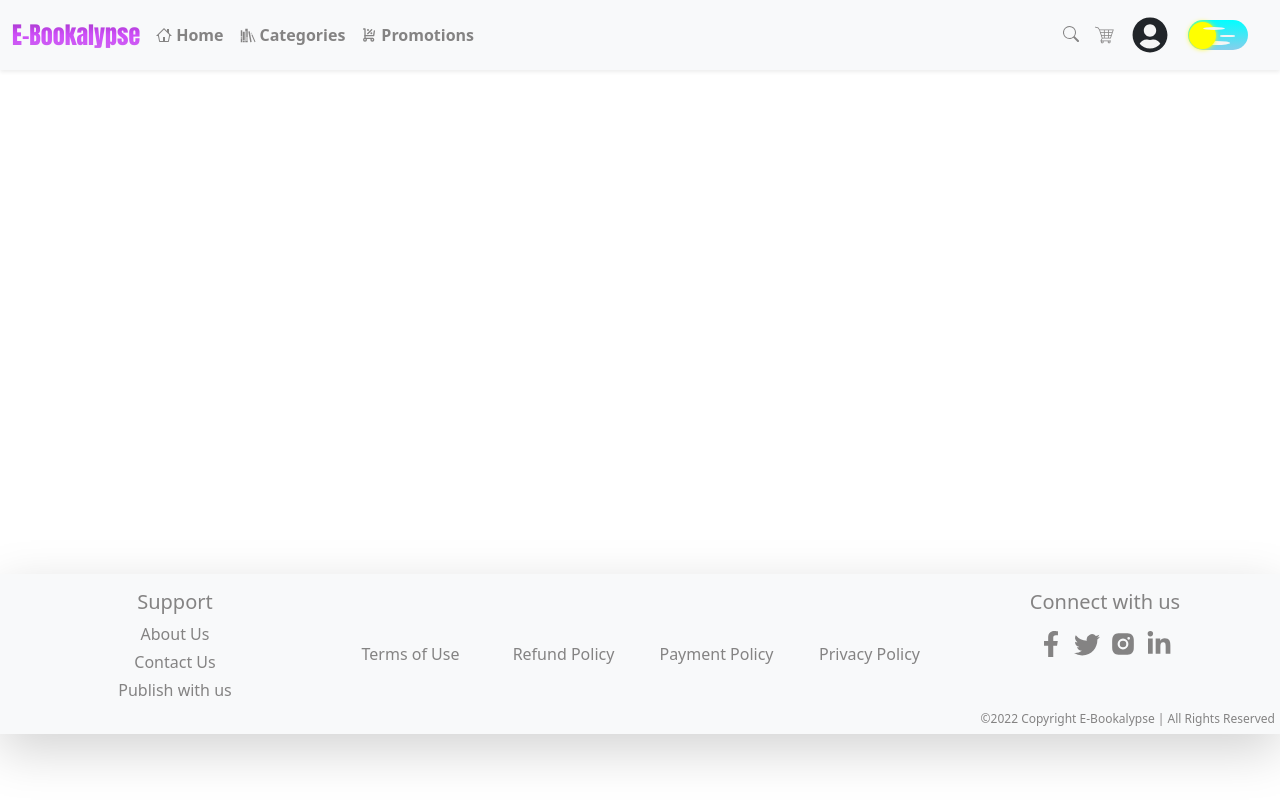
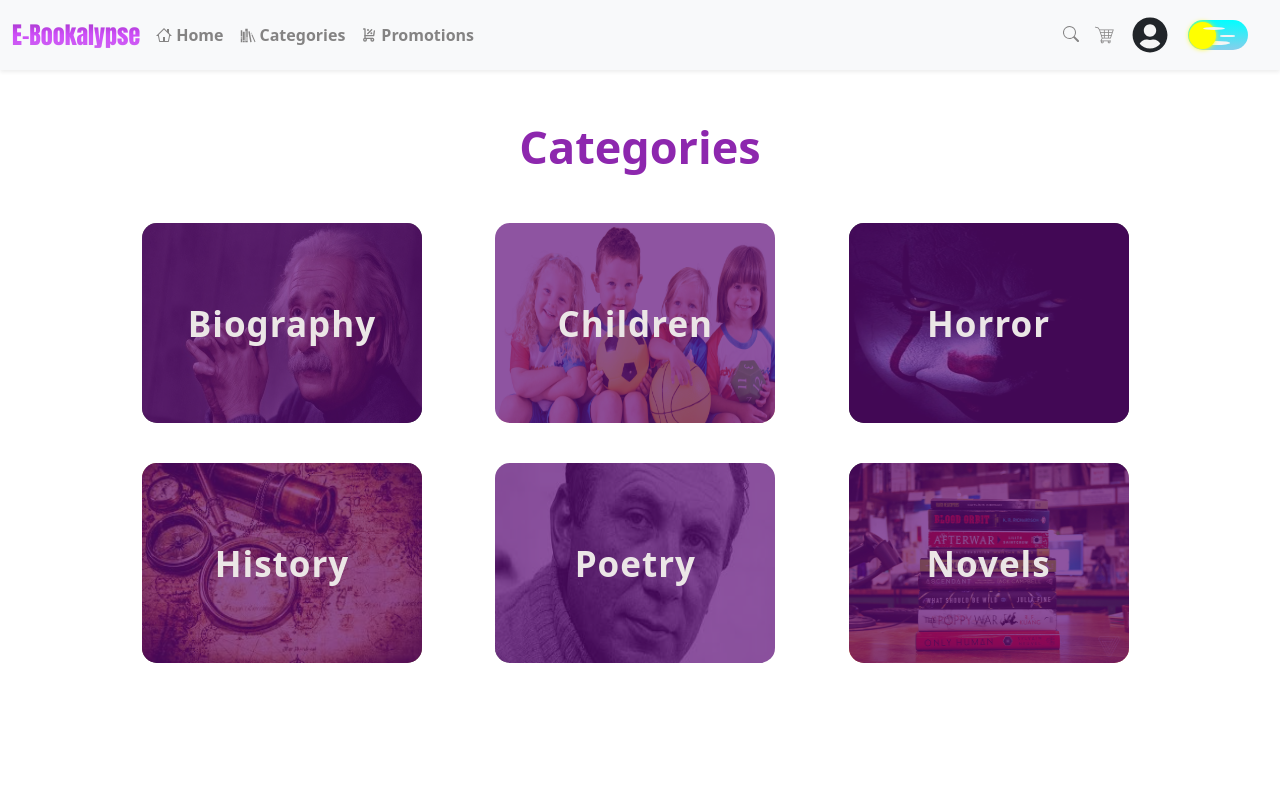
Before and after one commit to nedaagehad/E-Bookalypse-Book-Store, a React (Create React App) app: page /categories in a window 1280 px wide. Shown: the top 800 px of the page. Built offline with nearby package versions, Linux system fonts and the light colour scheme.

Commit message:
category entry page - category list

```diff
--- /dev/null
+++ b/src/components/CategoryCard/CategoryCard.js
@@ -0,0 +1,17 @@
+import React from 'react'
+import classes from './CategoryCard.module.css'
+
+const CategoryCard = props => {
+    return (
+        <div className={`col-md-4 col-sm-12 col-xs-12`}>
+            <div className={classes.Category_Card}>
+                <div className={classes.Card_Overlay}>
+                    <h2>{props.alt}</h2>
+                </div>
+                <img src={props.img} alt={props.alt}/>
+            </div>
+        </div>
+  )
+}
+
+export default CategoryCard
--- /dev/null
+++ b/src/components/CategoryCard/CategoryCard.module.css
@@ -0,0 +1,43 @@
+.Category_Card{
+    width: 85%;
+    margin: auto;
+    height: 200px;
+    border-radius: 15px;
+    margin: 20px;
+}
+.Category_Card img{
+    display: block;
+    position: relative;
+    bottom: 200px;
+    width: 100%;
+    height: inherit;
+    border-radius: 15px;
+    cursor: pointer;
+}
+.Card_Overlay{
+    width: 100%;
+    height: inherit;
+    position: relative;
+    z-index: 3;
+    background-color: rgba(94, 12, 121, 0.7);
+    border-radius: 15px;
+    cursor: pointer;
+    transition: background-color 0.5s;
+}
+.Card_Overlay h2{
+    text-align: center;
+    position: relative;
+    top: 40%;
+    font-weight: 700;
+    font-size: 35px;
+    color: #EBE6E6;
+    height: 30px;
+    letter-spacing: 1px;
+    transition: color 0.5s;
+}
+.Card_Overlay:hover{
+    background-color: transparent;
+}
+.Card_Overlay h2:hover{
+    color: transparent;
+}
--- /dev/null
+++ b/src/components/CategoryList/CategoryList.js
@@ -0,0 +1,15 @@
+import React from 'react'
+import classes from './CategoryList.module.css'
+
+const CategoryList = props=> {
+  return (
+      <div className={`container`}>
+          <div className={`row ${classes.category_list}`}>
+                <h1>Categories</h1>
+                {props.children}
+          </div>
+        </div>
+  )
+}
+
+export default CategoryList
--- /dev/null
+++ b/src/components/CategoryList/CategoryList.module.css
@@ -0,0 +1,17 @@
+.category_list{
+    padding: 40px;
+}
+.category_list h1{
+    font-weight: 600;
+    font-size: 45px;
+    line-height: 73px;
+    color: #8D27AE;
+    text-align: center;
+    margin-bottom: 20px;
+}
+@media(max-width:400px)
+{
+    .category_list h1{
+        font-size: 30px;
+    }
+}
--- a/src/components/TrendingBooksUp/TrendingBooksUp.module.css
+++ b/src/components/TrendingBooksUp/TrendingBooksUp.module.css
@@ -1,6 +1,6 @@
 .App {
   width: 50%;
-  margin: 5rem auto;
+  margin: auto;
   height: 570px;
   margin-bottom: -10% !important;
 }
@@ -76,10 +76,9 @@ img.trendBook{
 
 .h5{
   color:#8D27AE !important;
-  margin-top: 15px!important;
   margin-bottom: 0rem !important;
   margin-top: 0rem !important;
-  margin-left: 38% !important;
+  text-align: center;
   font-size: xx-large!important;
   font-weight: bold!important;
 }
@@ -163,7 +162,7 @@ img.trendBook{
     margin-top: 10px;
     margin-bottom: 0rem !important;
     margin-top: 1rem !important;
-    margin-left: 34% !important;
+    text-align: center;
     font-size: x-large;
   }
   .App {
@@ -198,7 +197,7 @@ img.trendBook{
     margin-top: 10px;
     margin-bottom: 0rem !important;
     margin-top: 1rem !important;
-    margin-left: 34% !important;
+    text-align: center;
     font-size: large;
   }
   .App {
@@ -228,7 +227,7 @@ img.trendBook{
     margin-top: 10px;
     margin-bottom: 0rem !important;
     margin-top: 1rem !important;
-    margin-left: 24% !important;
+    text-align: center;
     font-size: medium;
   }
   .App {
@@ -290,3 +289,11 @@ img.trendBook{
   cursor: pointer;
 
 }
+@media(max-width:850px)
+{
+  .nextContainer,.prevContainer{
+    background: rgba(255, 255, 255, 0.6)  ;
+    height: 100%;
+    width: 50px;
+  }
+}
--- a/src/pages/user/Categories/Categories.js
+++ b/src/pages/user/Categories/Categories.js
@@ -1,9 +1,19 @@
 import React from 'react'
-
+import TrendingBooksUp1 from '../../../components/TrendingBooksUp/TrendingBooksUp1';
+import CategoryList from '../../../components/CategoryList/CategoryList'
+import CategoryCard from '../../../components/CategoryCard/CategoryCard'
 function Categories() {
   return (
     <div className='content'>
-
+          <CategoryList>
+              <CategoryCard img="./Images/Categories/Biography.jpg" alt="Biography"/>
+              <CategoryCard img="./Images/Categories/Children.jpg" alt="Children" />
+              <CategoryCard img="./Images/Categories/horror.jpg" alt="Horror" />
+              <CategoryCard img="./Images/Categories/history.jpg" alt="History" />
+              <CategoryCard img="./Images/Categories/poeatries.jpg" alt="Poetry" />
+              <CategoryCard img="./Images/Categories/Novels.jpg" alt="Novels" />
+          </CategoryList>
+          <TrendingBooksUp1/>
     </div>
   )
 }
```
